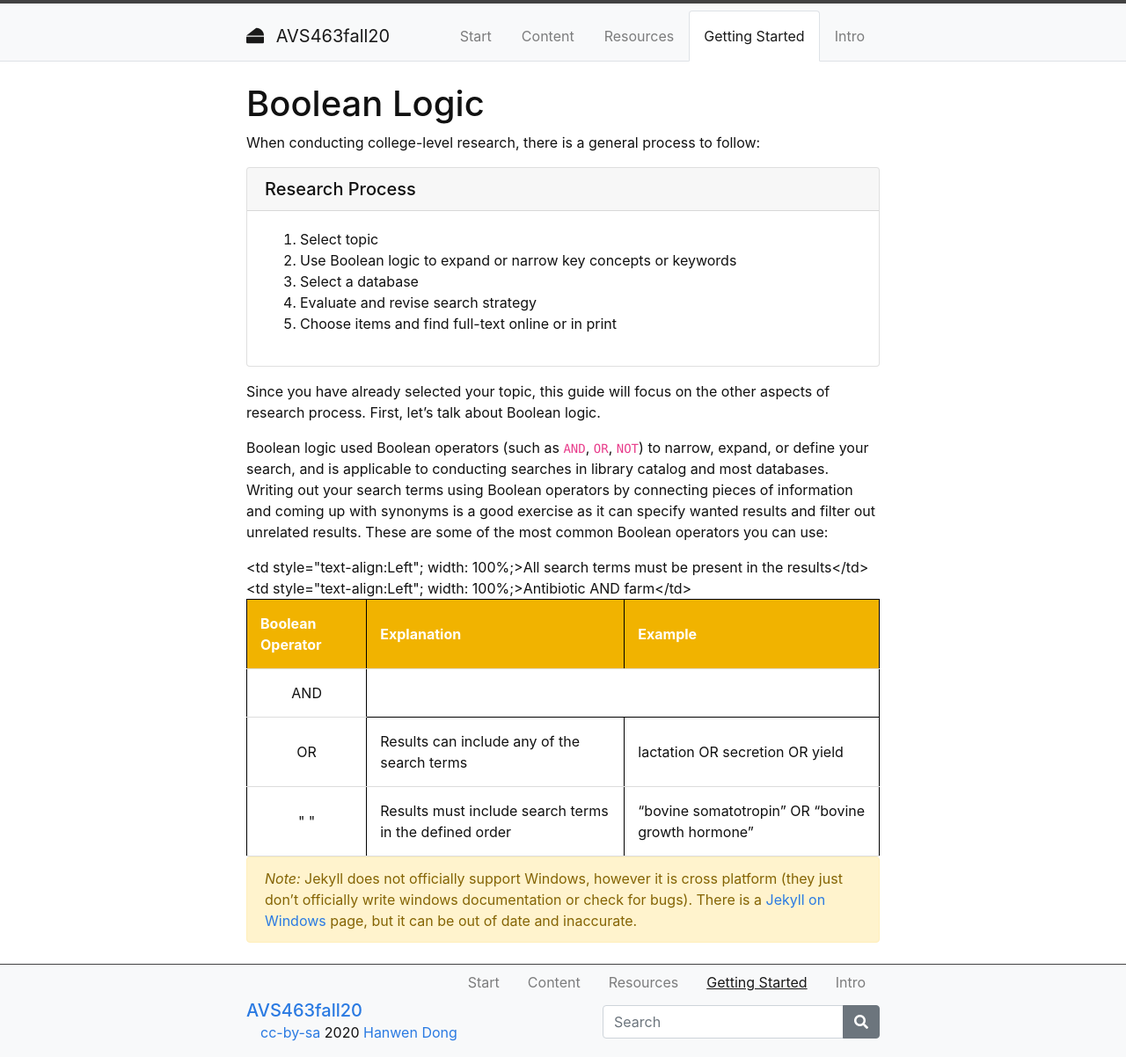
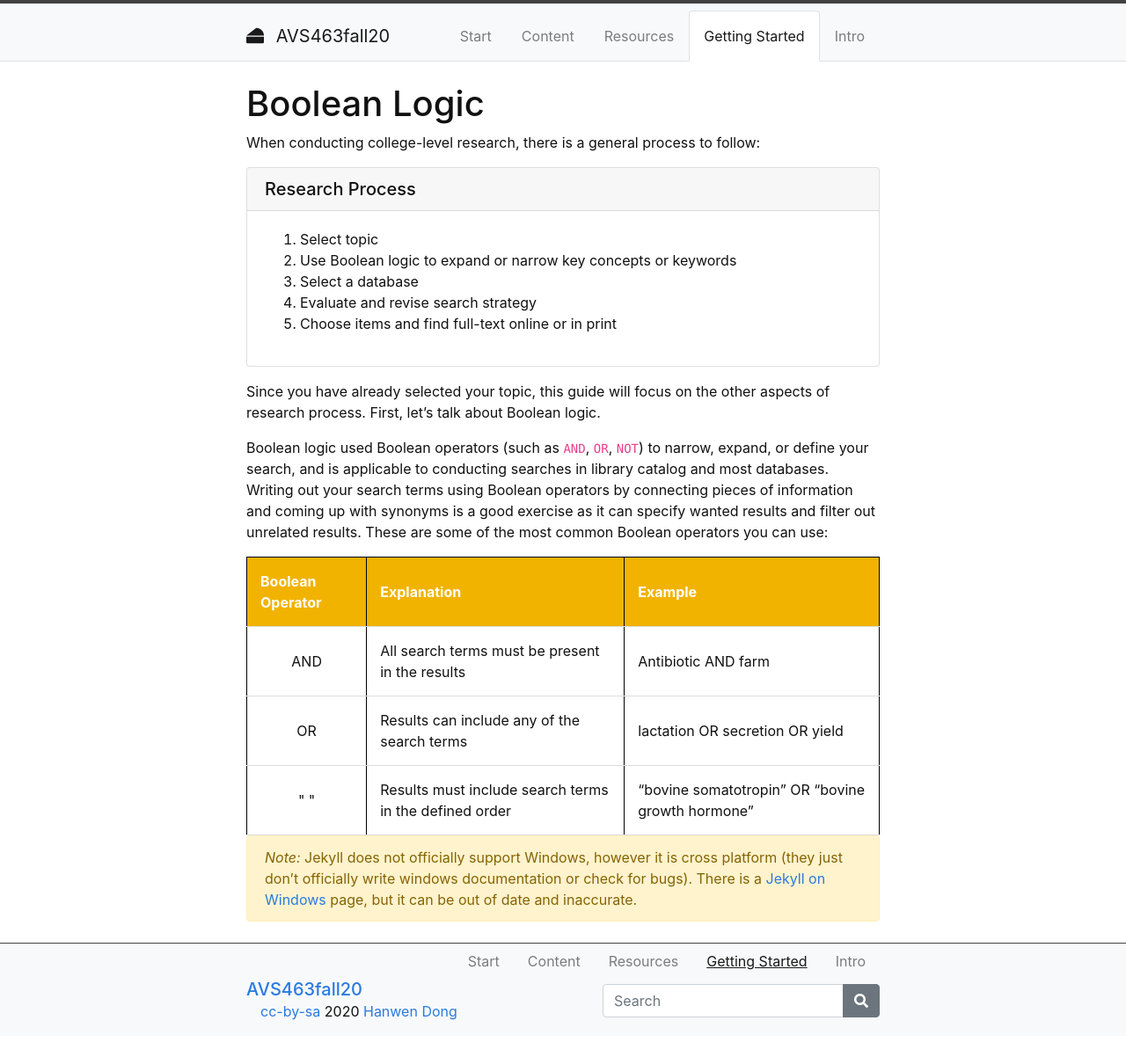
Before and after one commit to hanwendong1/AVS463-f20, a Jekyll site: the page built from content/Getting-Started.md, in a window 1280 px wide. Shown: the whole page at 88% size. Built offline with Jekyll 4.4.1, drawn with Linux system fonts in a browser that asks for light colours; after the commit the page ends 1178 px from its top, so only the background shows below that.

Commit message:
Update Getting-Started.md

```diff
--- a/content/Getting-Started.md
+++ b/content/Getting-Started.md
@@ -25,6 +25,7 @@ Boolean logic used Boolean operators (such as `AND`, `OR`, `NOT`) to narrow, exp
 <html>
    <head>
       <style>
+         table {width: 100%;}
          table, td, th {
             border: 1px solid black;
             border-collapse: collapse;
@@ -46,8 +47,8 @@ Boolean logic used Boolean operators (such as `AND`, `OR`, `NOT`) to narrow, exp
          </tr>
          <tr>
             <td style="text-align:Center">AND</td>
-            <td style="text-align:Left"; width: 100%;>All search terms must be present in the results</td>
-            <td style="text-align:Left"; width: 100%;>Antibiotic AND farm</td>
+            <td style="text-align:Left">All search terms must be present in the results</td>
+            <td style="text-align:Left">Antibiotic AND farm</td>
          </tr>
          <tr>
             <td style="text-align:Center">OR</td>
```
